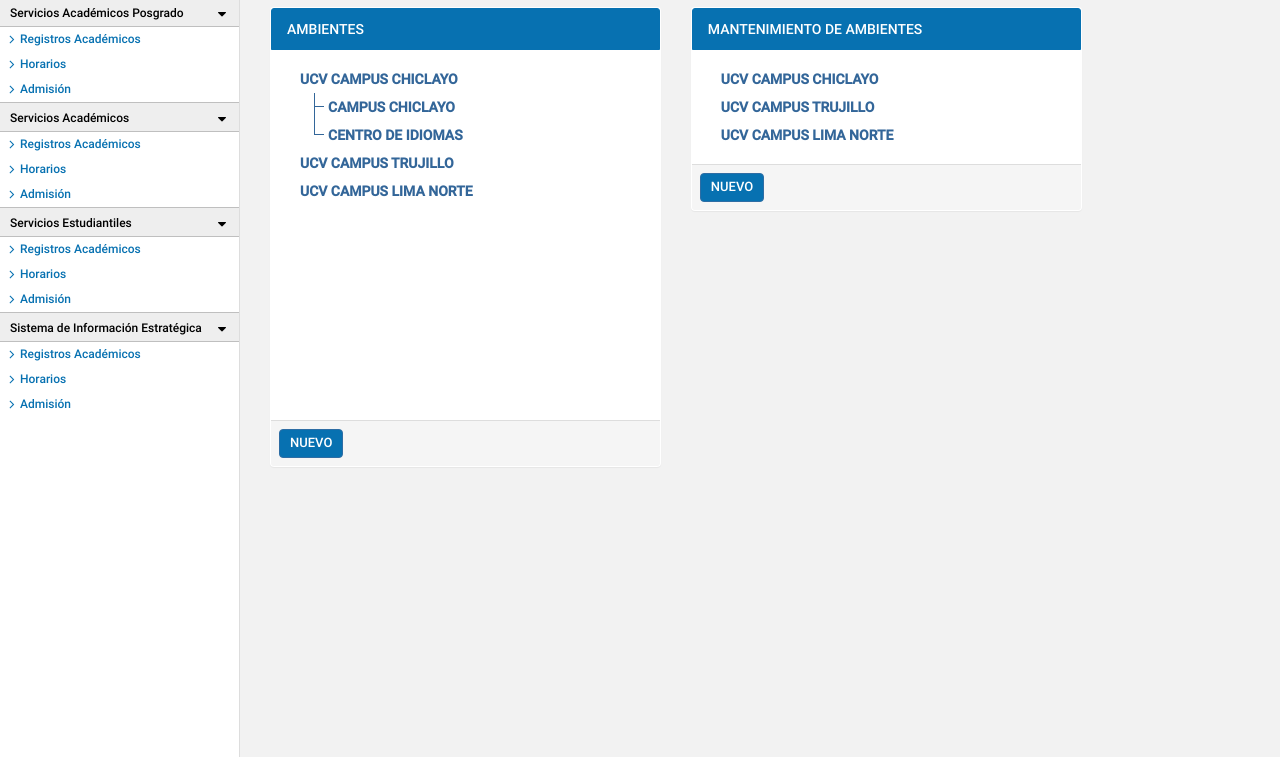
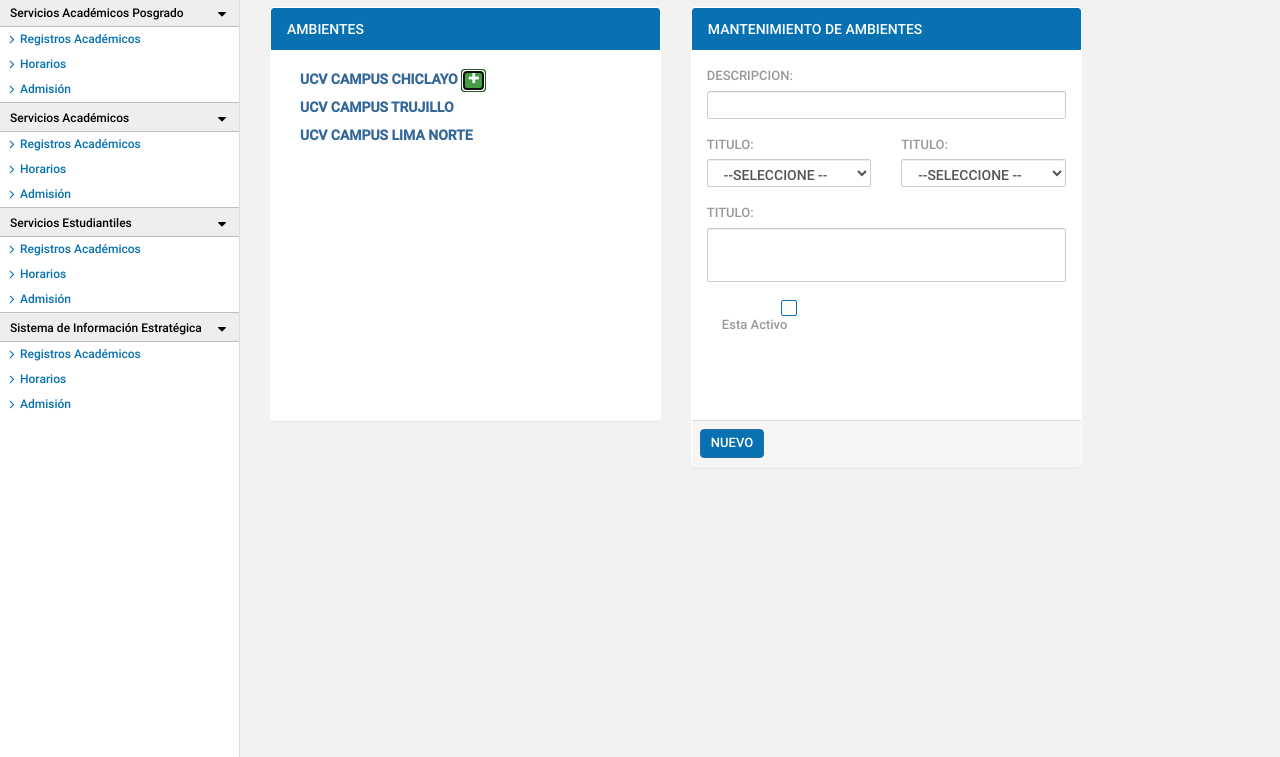
Before and after one commit to AnguelSC/trilce-ucv-template, a plain HTML site: page pages/mantambientes/mantambientes.html in a window 1280 px wide. Both pictures are taken after a click on the element "UCV CAMPUS CHICLAYO". Shown: the part 43-800 px from the top of the page. Drawn offline with Linux system fonts and the light colour scheme.

Commit message:
+Mant Ambientes:Formulario[Proceso]

```diff
--- a/pages/mantambientes/mantambientes.css
+++ b/pages/mantambientes/mantambientes.css
@@ -3,3 +3,7 @@
     overflow-x: hidden;
     overflow-y: auto;
 }
+
+small > button{
+  color:#f5f5f5;
+}
--- a/pages/mantambientes/mantambientes.html
+++ b/pages/mantambientes/mantambientes.html
@@ -84,49 +84,88 @@
                 <div class="col-md-5">
                     <div class="panel">
                         <div class="panel-heading">AMBIENTES</div>
-                        <div class="panel-body ambiente-block">
+                        <div class="panel-body  ambiente-block">
                         <ul class="tree">
-                          <li><span>UCV CAMPUS CHICLAYO</span>
+                          <li id="1"><span>UCV CAMPUS CHICLAYO <button class="btn btn-xs btn-success" onclick="agregarElemento(this,'FILIAL','LOCAL')" title="Editar"><i class="icon-plus"></i></button></span>
                               <ul>
-                                <li><span>CAMPUS CHICLAYO</span>
+                                <li id="1"><span>CAMPUS CHICLAYO</span>
                                   <ul>
-                                    <li><span>PABELLON A</span></li>
-                                    <li><span>PABELLON B</span></li>
-                                    <li><span>PABELLON C</span></li>
+                                    <li id="1"><span>PABELLON A</span></li>
+                                    <li id="2"><span>PABELLON B</span></li>
+                                    <li id="3"><span>PABELLON C</span></li>
                                   </ul>
                                 </li>
-                                <li><span>CENTRO DE IDIOMAS</span></li>
+                                <li id="2"><span>CENTRO DE IDIOMAS</span></li>
                               </ul>
                           </li>
-                          <li><span>UCV CAMPUS TRUJILLO</span></li>
-                          <li><span>UCV CAMPUS LIMA NORTE</span></li>
+                          <li id="2"><span>UCV CAMPUS TRUJILLO</span></li>
+                          <li id="3"><span>UCV CAMPUS LIMA NORTE</span></li>
                         </ul>
-                        </div>
-                        <div class="panel-footer">
-                            <button class="btn btn-primary" onclick="nuevo()">NUEVO</button>
                         </div>
                     </div>
                 </div>
                 <div class="col-md-5">
                     <div class="panel">
                         <div class="panel-heading">MANTENIMIENTO DE AMBIENTES</div>
-                        <div class="panel-body">
-                        <ul class="tree">
-                          <li><span>UCV CAMPUS CHICLAYO</span>
-                              <ul>
-                                <li><span>CAMPUS CHICLAYO</span>
-                                  <ul>
-                                    <li><span>PABELLON A</span></li>
-                                    <li><span>PABELLON B</span></li>
-                                    <li><span>PABELLON C</span></li>
-                                  </ul>
-                                </li>
-                                <li><span>CENTRO DE IDIOMAS</span></li>
-                              </ul>
-                          </li>
-                          <li><span>UCV CAMPUS TRUJILLO</span></li>
-                          <li><span>UCV CAMPUS LIMA NORTE</span></li>
-                        </ul>
+                        <div class="panel-body ambiente-block">
+                          <form>
+                              <div class="row">
+                                  <div class="col-md-12">
+                                      <div class="form-group">
+                                          <label for="">DESCRIPCION:</label>
+                                          <input class="form-control"/>
+                                      </div>
+                                  </div>
+                              </div>
+                              <div class="row">
+                                  <div class="col-md-6">
+                                      <div class="form-group">
+                                          <label for="">TITULO:</label>
+                                          <select class="form-control">
+                                              <option>--SELECCIONE --</option>
+                                          </select>
+                                      </div>
+                                  </div>
+                                  <div class="col-md-6">
+                                      <div class="form-group">
+                                          <label for="">TITULO:</label>
+                                          <select class="form-control">
+                                              <option>--SELECCIONE --</option>
+                                          </select>
+                                      </div>
+                                  </div>
+                              </div>
+                              <div class="row">
+                                  <div class="col-md-12">
+                                      <div class="form-group">
+                                          <label for="">TITULO:</label>
+                                          <textarea class="form-control"></textarea>
+                                      </div>
+                                  </div>
+                              </div>
+                              <div class="row">
+                                  <div class="col-md-6">
+                                      <div class="form-group">
+                                          <div class="col-md-12">
+                                              <div class="checkbox-style">
+                                                  <input type="checkbox" name="EsVigente" id="EsVigente">
+                                                  <label for="EsVigente">Esta Activo</label>
+                                              </div>
+                                          </div>
+                                      </div>
+                                  </div>
+                                  <!-- <div class="col-md-6">
+                                      <div class="form-group">
+                                          <div class="col-md-12">
+                                              <div class="radio-style">
+                                                  <input type="radio" name="radio" id="radio2">
+                                                  <label for="radio2">Aceptar termino</label>
+                                              </div>
+                                          </div>
+                                      </div>
+                                  </div> -->
+                              </div>
+                          </form>
                         </div>
                         <div class="panel-footer">
                             <button class="btn btn-primary" onclick="nuevo()">NUEVO</button>
@@ -137,4 +176,5 @@
         </main>
     </body>
     <script type="text/javascript" src="mantambientes.js"></script>
+    <script type="text/javascript" src="../../js/trilce.js"></script>
 </html>
--- a/pages/mantambientes/mantambientes.js
+++ b/pages/mantambientes/mantambientes.js
@@ -1,16 +1,3 @@
-var spanS = document.querySelectorAll(".tree span");
-for (var i = 0; i < spanS.length; i++) {
-  if(spanS[i].nextSibling){
-    spanS[i].nextSibling.nextSibling.style.display = 'none';
-  }
-  spanS[i].addEventListener('click',function (evt) {
-    var Elemento = evt.target.nextSibling;
-    if(Elemento){
-      if(Elemento.nextSibling.style.display == 'none'){
-          Elemento.nextSibling.style.display = 'block';
-      }else{
-          Elemento.nextSibling.style.display = 'none';
-      }
-    }
-  });
+function agregarElemento(boton,nivelActual,nivelSiguente){
+  console.log(boton);
 }
```
